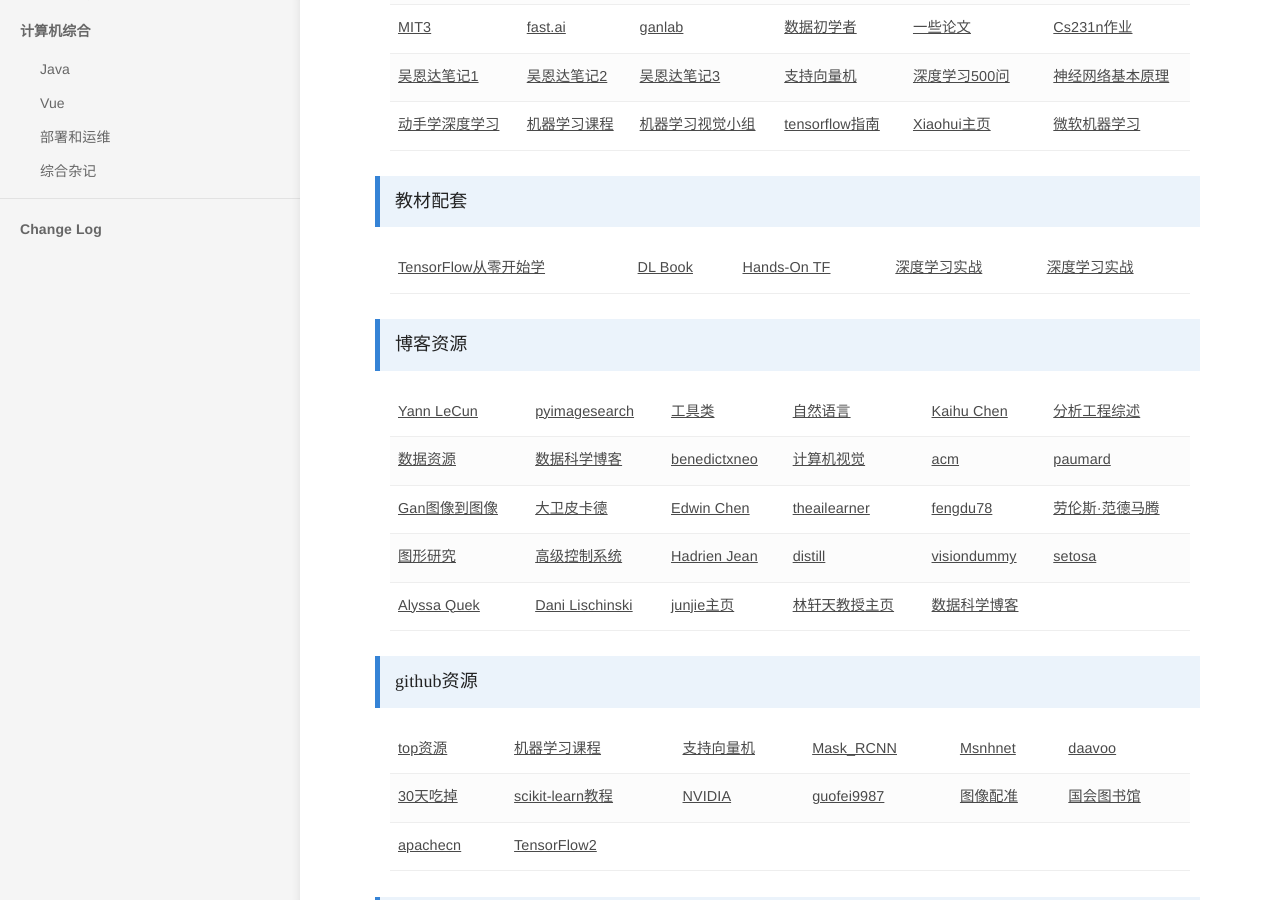
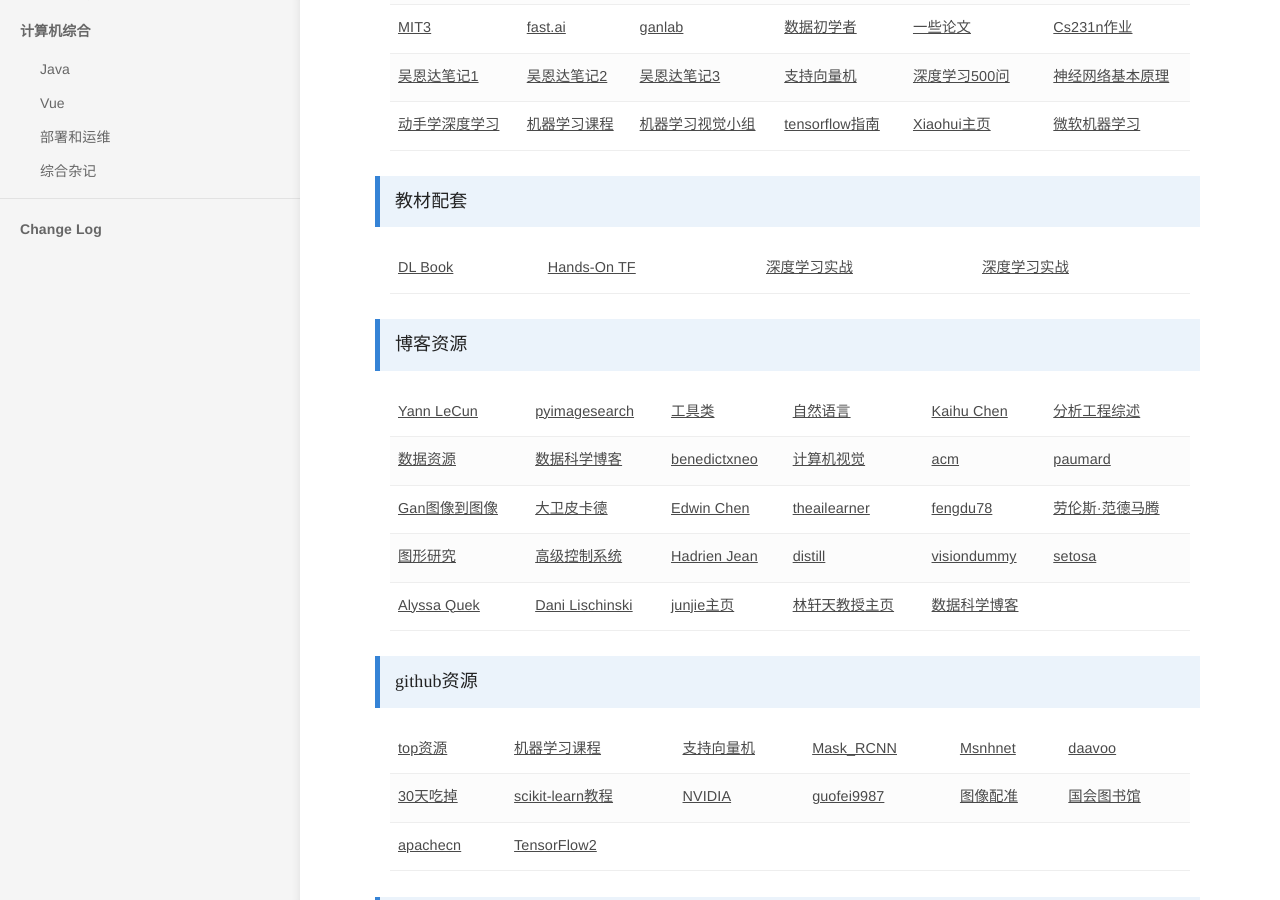
Before and after one commit to bashendixie/Machine_Learning_Notes, a Jekyll site: the page built from _docs/1、机器学习/机器学习课程.md, in a window 1280 px wide and 900 px high, scrolled down 496 px. Built offline with Jekyll 4.4.1, drawn with Linux system fonts in a browser that asks for light colours; some web fonts are replaced.

Commit message:
no message

```diff
--- a/_docs/1、机器学习/机器学习课程.md
+++ b/_docs/1、机器学习/机器学习课程.md
@@ -134,9 +134,6 @@
 <table width="1033" style="font-size: 0.8em;">
 	<tbody>
 		<tr>
-			<td>
-				<a href="https://github.com/lqhou/TensorFlow2.0-Book" target="_balnk">TensorFlow从零开始学</a>
-			</td>
 			<td>
 				<a href="https://gitee.com/mirrors_hadrienj/deepLearningBook-Notes" target="_balnk">DL Book</a>
 			</td>
```
